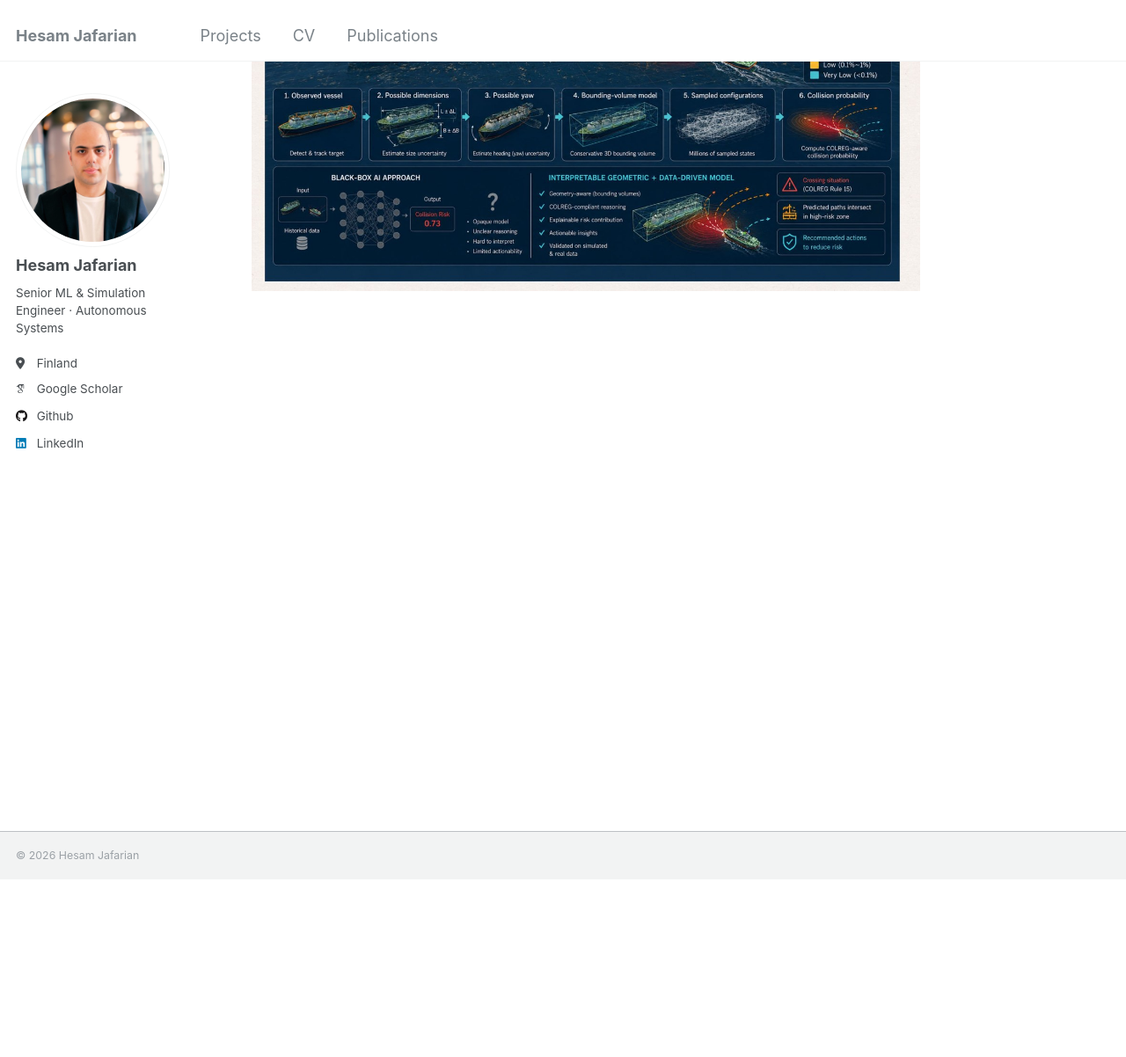
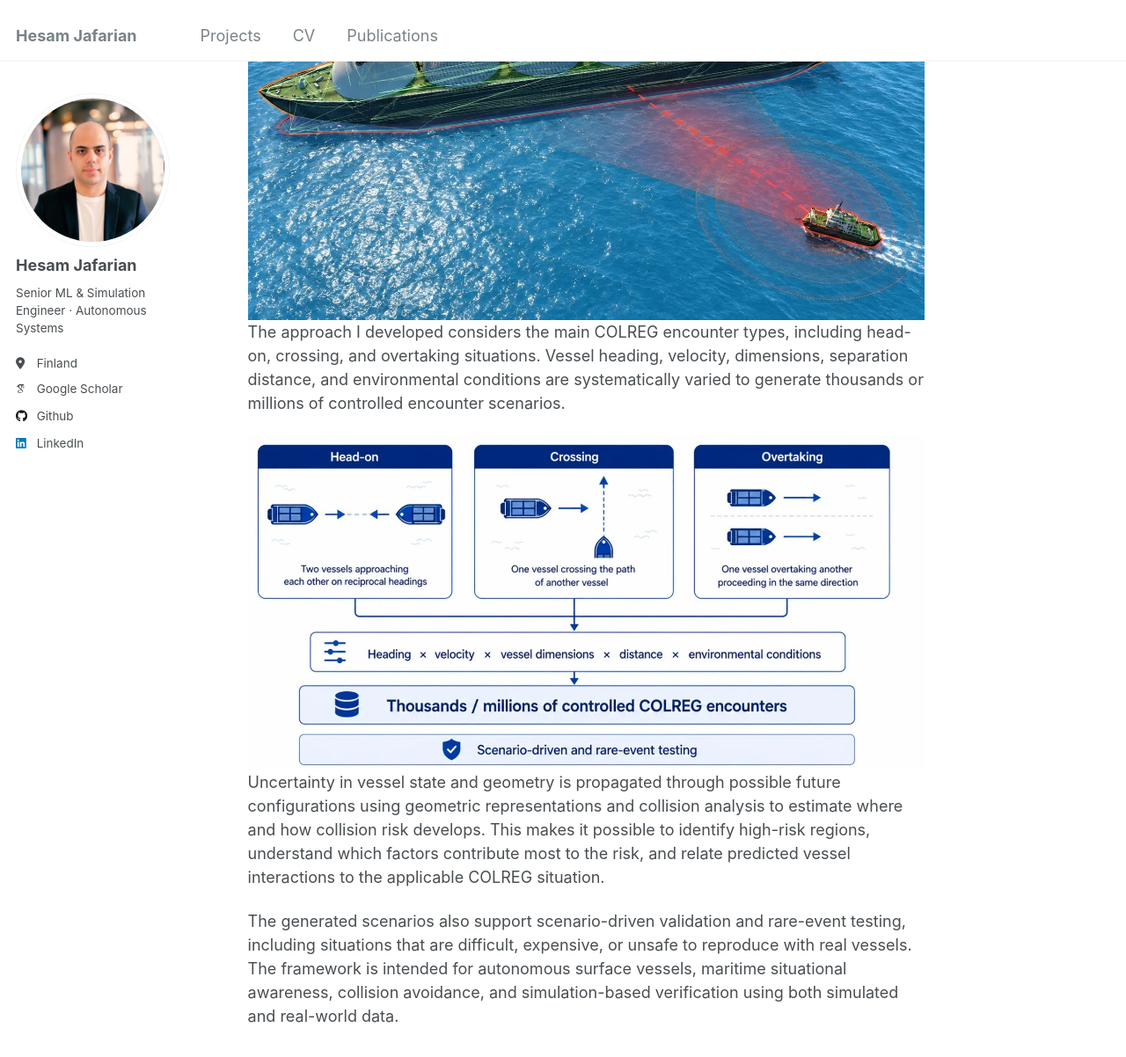
Before and after one commit to hesamjafarian/hesamjafarian.github.io, a Jekyll site: the page built from _pages/project-colreg.md, in a window 1280 px wide and 1400 px high, scrolled down 399 px. Shown: the top 1202 px of the window at 88% size. Built offline with Jekyll 4.4.1, drawn with Linux system fonts in a browser that asks for light colours; some web fonts are replaced; some of the changed text lies outside the part shown.

Commit message:
Update profile

```diff
--- a/_pages/project-colreg.md
+++ b/_pages/project-colreg.md
@@ -7,5 +7,12 @@ author_profile: true
 
 [← Back to Projects](/projects/) · Part of [Maritime Systems](/projects/maritime/)
 
-I develop interpretable, geometry- and data-driven collision-risk assessment aligned with COLREG rules — moving from raw object detection to explainable collision understanding that an operator or autonomy stack can trust.
-<div style="text-align: center;"><img src="/images/maritime/colreg-collision-risk.jpg" alt="Interpretable COLREG-aware collision-risk assessment" style="width:100%; max-width:760px; height:auto;"></div>
+This work focuses on interpretable collision-risk assessment and validation for autonomous maritime systems, combining vessel geometry, motion uncertainty, probabilistic trajectory prediction, COLREG reasoning, and large-scale scenario generation.
+<div style="text-align: center;"><img src="/images/maritime/colreg-risk-zone.jpg" alt="Collision-risk assessment between a large vessel and an approaching craft, with detection overlay and risk zone" style="width:100%; max-width:820px; height:auto;"></div>
+
+The approach I developed considers the main COLREG encounter types, including head-on, crossing, and overtaking situations. Vessel heading, velocity, dimensions, separation distance, and environmental conditions are systematically varied to generate thousands or millions of controlled encounter scenarios.
+<div style="text-align: center;"><img src="/images/maritime/colreg-scenarios.jpg" alt="COLREG encounter types (head-on, crossing, overtaking) and large-scale scenario generation" style="width:100%; max-width:820px; height:auto;"></div>
+
+Uncertainty in vessel state and geometry is propagated through possible future configurations using geometric representations and collision analysis to estimate where and how collision risk develops. This makes it possible to identify high-risk regions, understand which factors contribute most to the risk, and relate predicted vessel interactions to the applicable COLREG situation.
+
+The generated scenarios also support scenario-driven validation and rare-event testing, including situations that are difficult, expensive, or unsafe to reproduce with real vessels. The framework is intended for autonomous surface vessels, maritime situational awareness, collision avoidance, and simulation-based verification using both simulated and real-world data.
--- a/_pages/projects.md
+++ b/_pages/projects.md
@@ -26,7 +26,7 @@ A selection of my work in autonomous systems — from the maritime autonomy stac
 <a class="pcard" href="/projects/maritime/"><div class="pcard-thumb"><img src="/images/maritime/usva-vessel.jpg" alt="Maritime systems"></div><div class="pcard-body"><span class="pcard-tag">Maritime Autonomy</span><h3>Autonomous &amp; Remotely-Operated Maritime Systems</h3><p>USVA uncrewed vessels for Baltic critical-infrastructure protection.</p></div></a>
 <a class="pcard" href="/projects/swarm/"><div class="pcard-thumb"><img src="/images/ailivesim-swarm/swarm-waypoints-overview.jpg" alt="Swarm simulation"></div><div class="pcard-body"><span class="pcard-tag">Simulation</span><h3>Concurrent Swarm Simulation</h3><p>Two autonomous boats reaching distributed targets, each on its own socket.</p></div></a>
 <a class="pcard" href="/projects/multi-view-detection/"><div class="pcard-thumb"><img src="/images/maritime/multi-view-vessel-detection.jpg" alt="Multi-view detection"></div><div class="pcard-body"><span class="pcard-tag">Perception</span><h3>Multi-View Vessel Detection &amp; Tracking</h3><p>RT-DETR / YOLO + BoT-SORT with cross-camera association.</p></div></a>
-<a class="pcard" href="/projects/colreg/"><div class="pcard-thumb"><img src="/images/maritime/colreg-collision-risk.jpg" alt="COLREG collision intelligence"></div><div class="pcard-body"><span class="pcard-tag">Safety</span><h3>COLREG-Aware Collision Intelligence</h3><p>Interpretable, geometry- and data-driven collision-risk assessment.</p></div></a>
+<a class="pcard" href="/projects/colreg/"><div class="pcard-thumb"><img src="/images/maritime/colreg-risk-zone.jpg" alt="COLREG collision intelligence"></div><div class="pcard-body"><span class="pcard-tag">Safety</span><h3>COLREG-Aware Collision Intelligence</h3><p>Interpretable, geometry- and data-driven collision-risk assessment.</p></div></a>
 <a class="pcard" href="/projects/critical-infrastructure/"><div class="pcard-thumb"><img src="/images/maritime/bridge-infrastructure-monitoring.jpg" alt="Critical infrastructure monitoring"></div><div class="pcard-body"><span class="pcard-tag">Surveillance</span><h3>Critical Infrastructure Monitoring</h3><p>Bridge camera arrays for protected zones and vessel traffic.</p></div></a>
 <a class="pcard" href="/projects/digital-twin/"><div class="pcard-thumb"><img src="/images/maritime/digital-twin-telemetry.jpg" alt="Digital twin"></div><div class="pcard-body"><span class="pcard-tag">Digital Twin</span><h3>Digital Twin &amp; Distributed Sensing</h3><p>Live vessel telemetry linked to simulation.</p></div></a>
 <a class="pcard" href="/projects/sim-to-real/"><div class="pcard-thumb"><img src="/images/maritime/sim-to-real-platform.jpg" alt="Sim-to-real validation"></div><div class="pcard-body"><span class="pcard-tag">Validation</span><h3>Sim-to-Real Validation</h3><p>Quantifying and closing the simulation-to-reality gap.</p></div></a>
```
Also changed, not shown: _pages/project-self-driving.md (+2 -4 lines), _pages/project-sim-to-real.md (+2 -0 lines), _pages/project-swarm.md (+0 -2 lines), images/autonomous-rc-car.jpg (added), images/maritime/colreg-risk-zone.jpg (added), images/maritime/colreg-scenarios.jpg (added).
